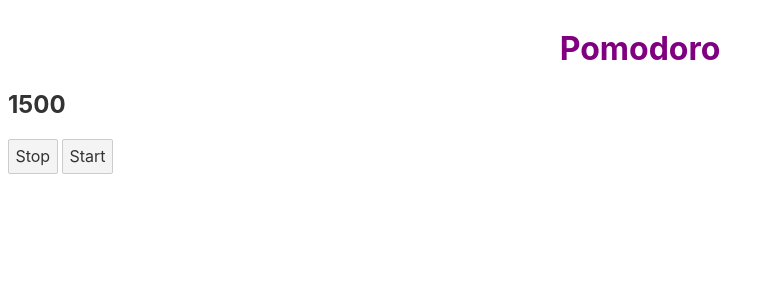
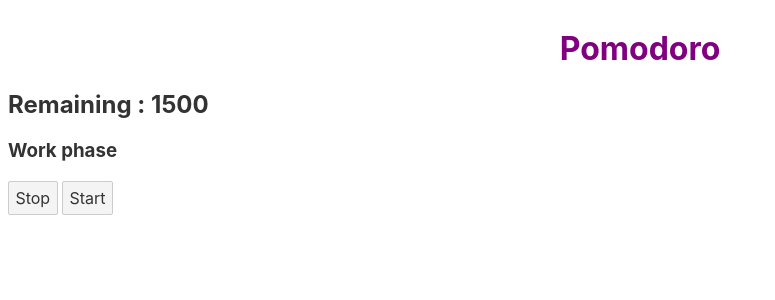
Before and after one commit to Nilmanduil/SveltePomodoro, a Svelte app: page / in a window 1280 px wide. Shown: the top 300 px of the page, without its empty margins (0-775 px from the left). Built offline with nearby package versions, Linux system fonts and the light colour scheme.

Commit message:
Change phase when timer ends

```diff
--- a/src/Timer.svelte
+++ b/src/Timer.svelte
@@ -5,7 +5,7 @@
 
     let isTimerPaused = true;
 
-    let currentPhase = "waiting";
+    let currentPhase = "work";
     let currentPhaseDuration;
     let startTime;
     let timer;
@@ -14,7 +14,7 @@
 
     function resetTimer() {
         isTimerPaused = true;
-        currentPhase = "waiting";
+        currentPhase = "work";
         currentPhaseDuration = undefined;
         clearInterval(timer);
         remainingTime = workDuration;
@@ -33,14 +33,35 @@
     function refreshTimer() {
         timer = setInterval(() => {
             remainingTime -= 1;
+            if (remainingTime <= 0) {
+                changePhase();
+            }
         }, 1000);
+    }
+
+    function changePhase() {
+        if (currentPhase === 'break') {
+            currentPhase = 'work';
+            remainingTime = workDuration;
+            // TODO Send event
+        } else {
+            currentPhase = 'break';
+            remainingTime = breakDuration;
+        }
     }
 </script>
 
-<h2>{remainingTime}</h2>
-<button on:click={resetTimer}>Stop</button>
-{#if isTimerPaused}
-    <button on:click={resumeTimer}>Start</button>
+<h2>Remaining : {remainingTime}</h2>
+{#if currentPhase === 'work'}
+    <h3>Work phase</h3>
 {:else}
-    <button on:click={pauseTimer}>Pause</button>
+    <h3>Break phase</h3>
 {/if}
+<div>
+    <button on:click={resetTimer}>Stop</button>
+    {#if isTimerPaused}
+        <button on:click={resumeTimer}>Start</button>
+    {:else}
+        <button on:click={pauseTimer}>Pause</button>
+    {/if}
+</div>
```
